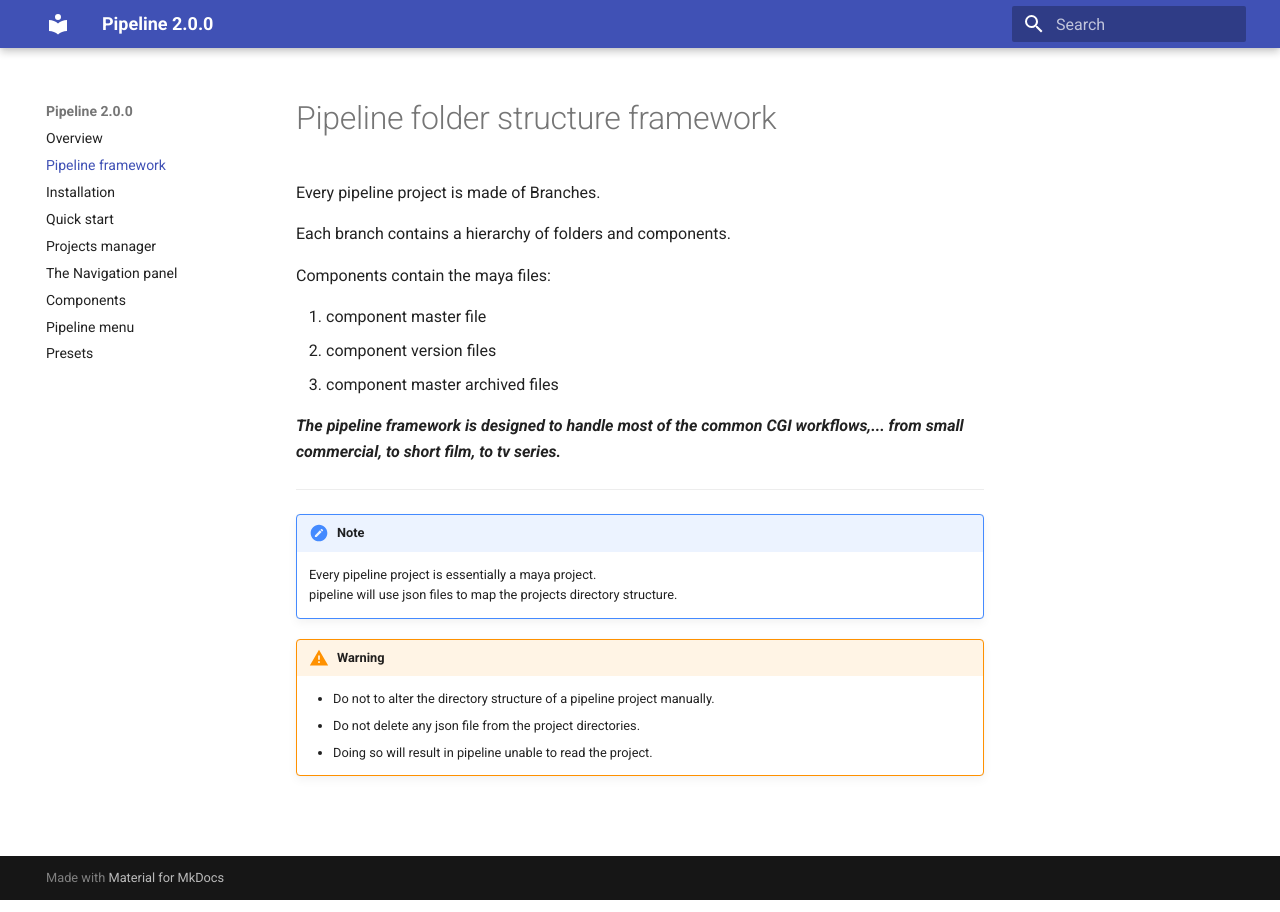
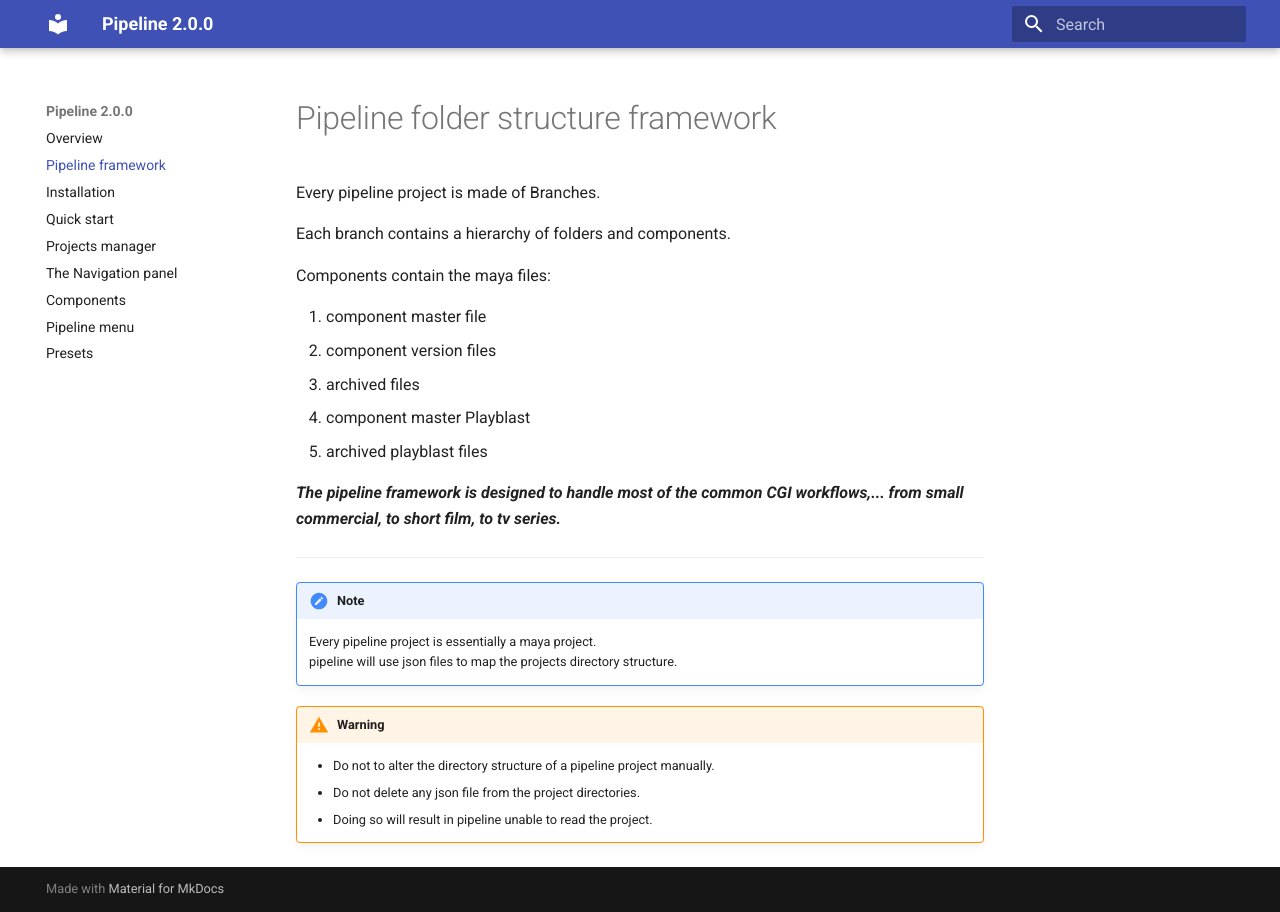
Before and after one commit to liorbenhorin/Pipeline_help, an MkDocs documentation site: the page built from docs/framework.md, in a window 1280 px wide. Built offline with MkDocs 1.6.1 and Material for MkDocs 9.7.7, drawn with Linux system fonts in a browser that asks for light colours; old or Windows-style settings are respelled for this version of MkDocs.

Commit message:
framework edit

```diff
--- a/docs/framework.md
+++ b/docs/framework.md
@@ -8,7 +8,9 @@ Components contain the maya files:
 
 1. component master file
 2. component version files
-3. component master archived files
+3. archived files
+4. component master Playblast
+5. archived playblast files
 
 ***The pipeline framework is designed to handle most of the common CGI workflows,...
 from small commercial, to short film, to tv series.***
```
